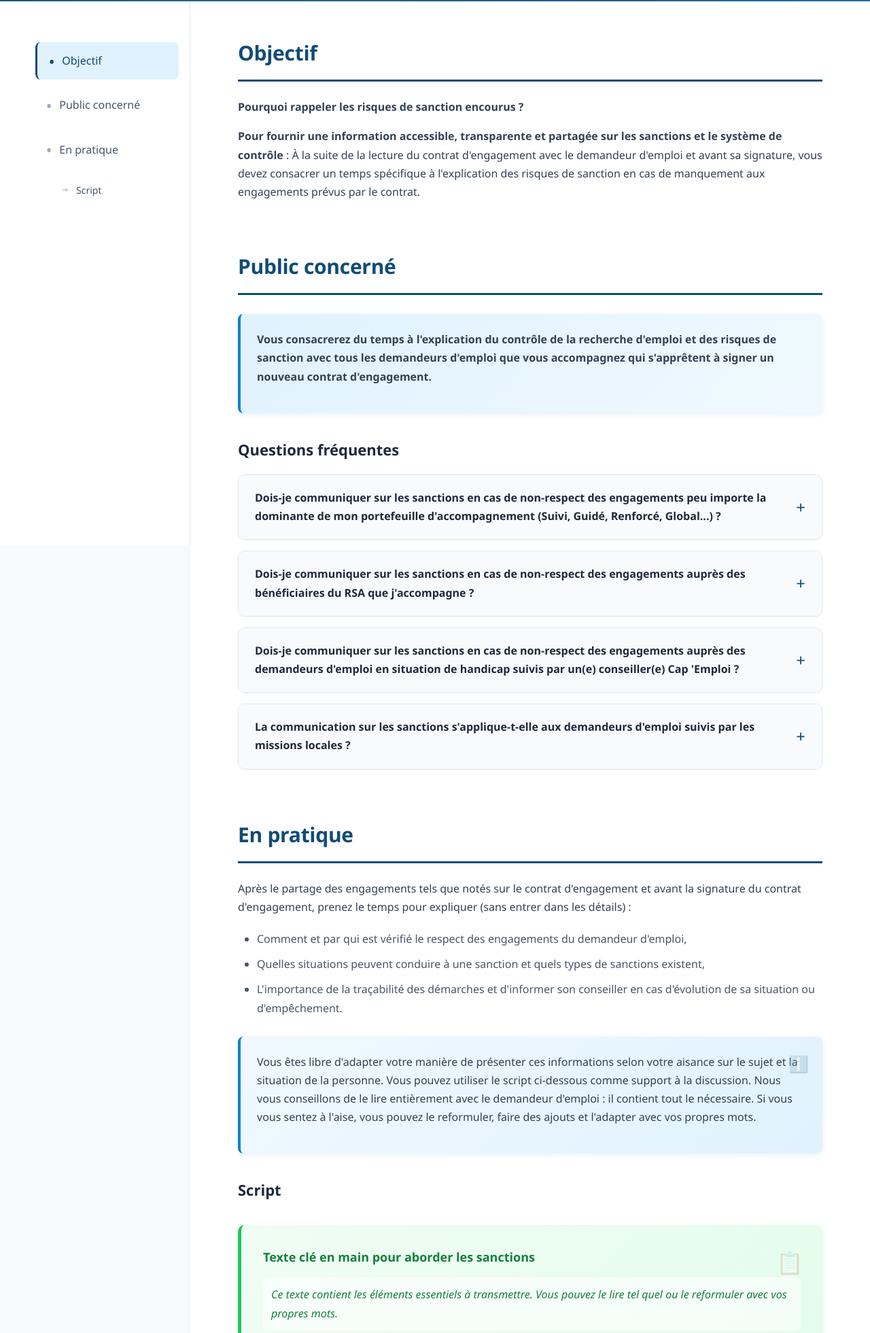
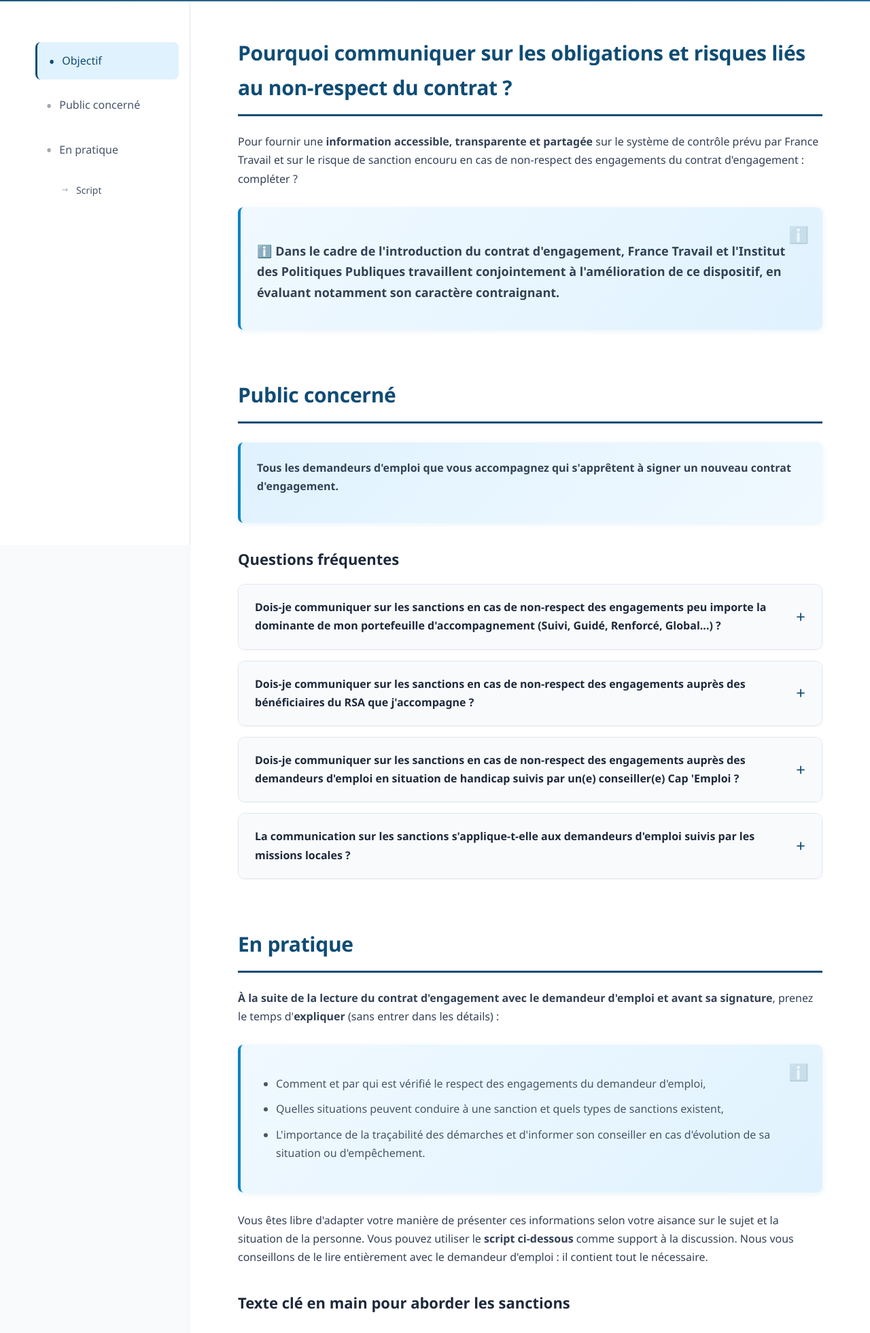
Before and after one commit to ebouille/bras-traitement-2.github.io, a plain HTML site: page index.html in a window 1280 px wide. Shown: the part 139-2100 px from the top of the page at 68% size. Drawn offline with Linux system fonts and the light colour scheme.

Commit message:
Revise sections for clarity on obligations and risks
Updated sections to provide clearer information on contract obligations and risks. Enhanced explanations and added context for better understanding.

```diff
--- a/index.html
+++ b/index.html
@@ -468,12 +468,13 @@
 
         <!-- OBJECTIF -->
         <section id="objectif">
-            <h2>Objectif</h2>
+            <h2>Pourquoi communiquer sur les obligations et risques liés au non-respect du contrat ?</h2>
 
-            <p><strong>Pourquoi rappeler les risques de sanction encourus&nbsp;?</strong></p>
+            <p>Pour fournir une <strong>information accessible, transparente et partagée</strong> sur le système de contrôle prévu par France Travail et sur le risque de sanction encouru en cas de non-respect des engagements du contrat d'engagement : compléter ?
 
-            <p><strong>Pour fournir une information accessible, transparente et partagée sur les sanctions et le système de contrôle</strong> :
-            À la suite de la lecture du contrat d'engagement avec le demandeur d'emploi et avant sa signature, vous devez consacrer un temps spécifique à l'explication des risques de sanction en cas de manquement aux engagements prévus par le contrat.</p>
+            <div class="info-box info">
+               <h4>ℹ️ Dans le cadre de l'introduction du contrat d'engagement, France Travail et l'Institut des Politiques Publiques travaillent conjointement à l'amélioration de ce dispositif, en évaluant notamment son caractère contraignant.</h4>
+            </div>
         </section>
 
         <!-- PUBLIC CONCERNÉ -->
@@ -481,7 +482,7 @@
             <h2>Public concerné</h2>
 
             <div class="highlight-box">
-                <p><strong>Vous consacrerez du temps à l'explication du contrôle de la recherche d'emploi et des risques de sanction avec tous les demandeurs d'emploi que vous accompagnez qui s'apprêtent à signer un nouveau contrat d'engagement.</strong></p>
+                <p><strong>Tous les demandeurs d'emploi que vous accompagnez qui s'apprêtent à signer un nouveau contrat d'engagement.</strong></p>
             </div>
 
             <h3>Questions fréquentes</h3>
@@ -527,24 +528,24 @@
         <section id="pratique">
             <h2>En pratique</h2>
 
-            <p>Après le partage des engagements tels que notés sur le contrat d'engagement et avant la signature du contrat d'engagement, prenez le temps pour expliquer (sans entrer dans les détails) :</p>
-
-            <ul>
-                <li>Comment et par qui est vérifié le respect des engagements du demandeur d'emploi,</li>
-                <li>Quelles situations peuvent conduire à une sanction et quels types de sanctions existent,</li>
-                <li>L'importance de la traçabilité des démarches et d'informer son conseiller en cas d'évolution de sa situation ou d'empêchement.</li>
-            </ul>
+            <p><strong>À la suite de la lecture du contrat d'engagement avec le demandeur d'emploi et avant sa signature</strong>, prenez le temps d'<strong>expliquer</strong> (sans entrer dans les détails) :</p>
 
             <div class="info-box">
-                <p>Vous êtes libre d'adapter votre manière de présenter ces informations selon votre aisance sur le sujet et la situation de la personne. Vous pouvez utiliser le script ci-dessous comme support à la discussion. Nous vous conseillons de le lire entièrement avec le demandeur d'emploi : il contient tout le nécessaire. Si vous vous sentez à l'aise, vous pouvez le reformuler, faire des ajouts et l'adapter avec vos propres mots.</p>
+                <ul>
+                    <li>Comment et par qui est vérifié le respect des engagements du demandeur d'emploi,</li>
+                    <li>Quelles situations peuvent conduire à une sanction et quels types de sanctions existent,</li>
+                    <li>L'importance de la traçabilité des démarches et d'informer son conseiller en cas d'évolution de sa situation ou d'empêchement.</li>
+                </ul>
             </div>
+
+            <p>Vous êtes libre d'adapter votre manière de présenter ces informations selon votre aisance sur le sujet et la situation de la personne. Vous pouvez utiliser le <strong>script ci-dessous</strong> comme support à la discussion. Nous vous conseillons de le lire entièrement avec le demandeur d'emploi : il contient tout le nécessaire.</p>
+
 
             <!-- Script -->
             <section id="script">
-                <h3>Script</h3>
+                <h3>Texte clé en main pour aborder les sanctions</h3>
 
                 <div class="script-box">
-                    <h4>Texte clé en main pour aborder les sanctions</h4>
 
                     <em>Ce texte contient les éléments essentiels à transmettre. Vous pouvez le lire tel quel ou le reformuler avec vos propres mots.</em>
 
```
